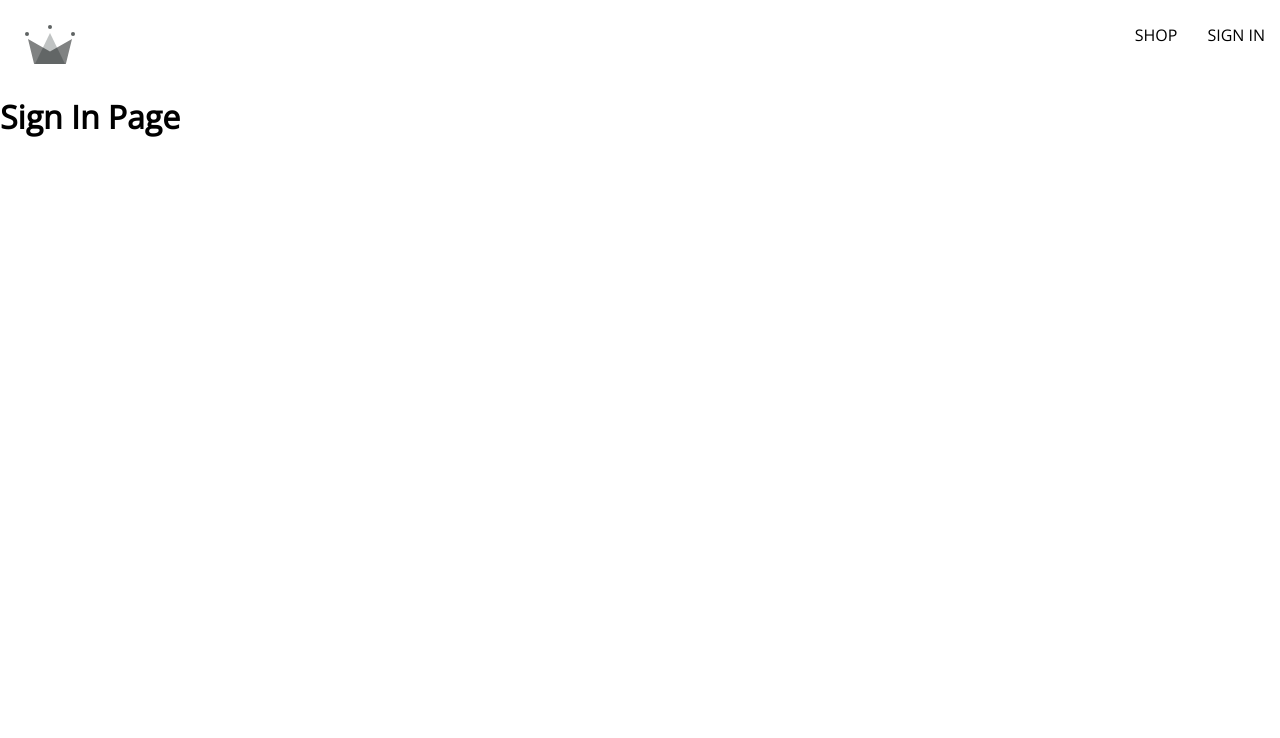
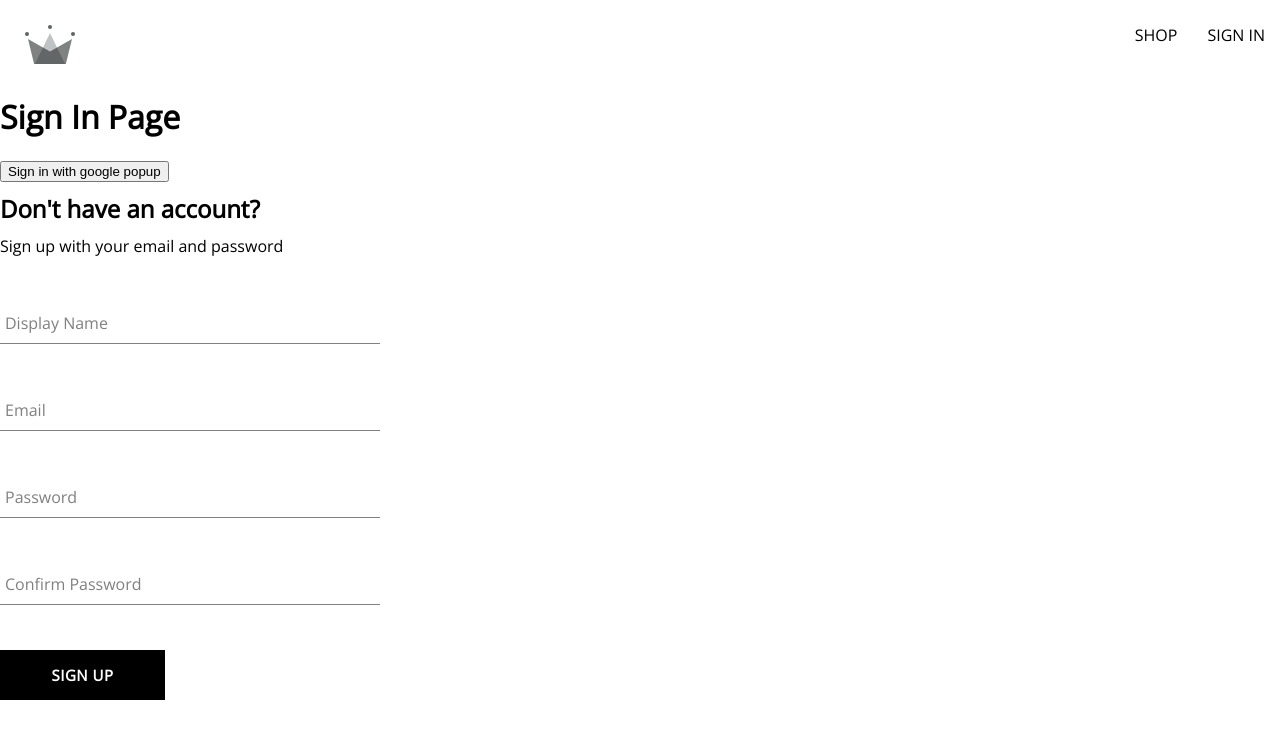
Before and after one commit to muyeenulislam/crown-clothing, a React (Create React App) app: page /sign-in in a window 1280 px wide. Shown: the top 738 px of the page. Built offline with nearby package versions, Linux system fonts and the light colour scheme.

Commit message:
added signup

```diff
--- /dev/null
+++ b/src/components/button/button.component.jsx
@@ -0,0 +1,18 @@
+import './button.styles.scss';
+
+const BUTTON_TYPE_CLASSES = {
+  google: 'google-sign-in',
+  inverted: 'inverted',
+};
+const Button = ({ children, buttonType, ...otherProps }) => {
+  return (
+    <button
+      className={`button-container ${BUTTON_TYPE_CLASSES[buttonType]}`}
+      {...otherProps}
+    >
+      {children}
+    </button>
+  );
+};
+
+export default Button;
--- /dev/null
+++ b/src/components/button/button.styles.scss
@@ -0,0 +1,46 @@
+.button-container {
+  min-width: 165px;
+  width: auto;
+  height: 50px;
+  letter-spacing: 0.5px;
+  line-height: 50px;
+  padding: 0 35px 0 35px;
+  font-size: 15px;
+  background-color: black;
+  color: white;
+  text-transform: uppercase;
+  font-family: 'Open Sans';
+  font-weight: bolder;
+  border: none;
+  cursor: pointer;
+  display: flex;
+  justify-content: center;
+
+  &:hover {
+    background-color: white;
+    color: black;
+    border: 1px solid black;
+  }
+
+  &.google-sign-in {
+    background-color: #4285f4;
+    color: white;
+
+    &:hover {
+      background-color: #357ae8;
+      border: none;
+    }
+  }
+
+  &.inverted {
+    background-color: white;
+    color: black;
+    border: 1px solid black;
+
+    &:hover {
+      background-color: black;
+      color: white;
+      border: none;
+    }
+  }
+}
--- /dev/null
+++ b/src/components/form-input/form-input.component.jsx
@@ -0,0 +1,20 @@
+import './form-input.styles.scss';
+
+const FormInput = ({ label, ...otherProps }) => {
+  return (
+    <div className="group">
+      <input className="form-input" {...otherProps} />
+      {label && (
+        <label
+          className={`${
+            otherProps.value.length ? 'shrink' : ''
+          } form-input-label`}
+        >
+          {label}
+        </label>
+      )}
+    </div>
+  );
+};
+
+export default FormInput;
--- /dev/null
+++ b/src/components/form-input/form-input.styles.scss
@@ -0,0 +1,54 @@
+$sub-color: grey;
+$main-color: black;
+
+@mixin shrinkLabel {
+  top: -14px;
+  font-size: 12px;
+  color: $main-color;
+}
+
+.group {
+  position: relative;
+  margin: 45px 0;
+
+  .form-input {
+    background: none;
+    background-color: white;
+    color: $sub-color;
+    font-size: 18px;
+    padding: 10px 10px 10px 5px;
+    display: block;
+    width: 100%;
+    border: none;
+    border-radius: 0;
+    border-bottom: 1px solid $sub-color;
+    margin: 25px 0;
+
+    &:focus {
+      outline: none;
+    }
+
+    &:focus ~ .form-input-label {
+      @include shrinkLabel();
+    }
+  }
+
+  input[type='password'] {
+    letter-spacing: 0.3em;
+  }
+
+  .form-input-label {
+    color: $sub-color;
+    font-size: 16px;
+    font-weight: normal;
+    position: absolute;
+    pointer-events: none;
+    left: 5px;
+    top: 10px;
+    transition: 300ms ease all;
+
+    &.shrink {
+      @include shrinkLabel();
+    }
+  }
+}
--- /dev/null
+++ b/src/components/sign-up-form/sign-up-form.component.jsx
@@ -0,0 +1,101 @@
+import { useState } from 'react';
+import {
+  createAuthUserWithEmailAndPassword,
+  createUserDocumentFromAuth,
+} from '../../utils/firebase/firebase.utils';
+import FormInput from '../form-input/form-input.component';
+import './sign-up-form.styles.scss';
+import Button from '../button/button.component';
+
+const defaultFormFields = {
+  displayName: '',
+  email: '',
+  password: '',
+  confirmPassword: '',
+};
+
+const SignUpForm = () => {
+  const [formFields, setFormFields] = useState(defaultFormFields);
+
+  const { displayName, email, password, confirmPassword } = formFields;
+
+  const resetFormFields = () => {
+    setFormFields(defaultFormFields);
+  };
+
+  const handleSubmit = async (event) => {
+    event.preventDefault();
+
+    if (password !== confirmPassword) {
+      alert('passwords dont match');
+      return;
+    }
+
+    try {
+      const { user } = await createAuthUserWithEmailAndPassword(
+        email,
+        password
+      );
+
+      await createUserDocumentFromAuth(user, { displayName });
+      resetFormFields();
+    } catch (err) {
+      if (err.code === 'auth/email-already-in-use') {
+        alert('email already in use');
+      }
+      console.log(err);
+    }
+  };
+
+  const handleChange = (event) => {
+    const { name, value } = event.target;
+    setFormFields({ ...formFields, [name]: value });
+  };
+
+  return (
+    <div className="sign-up-container">
+      <h2>Don't have an account?</h2>
+      <span>Sign up with your email and password</span>
+      <form onSubmit={handleSubmit}>
+        <FormInput
+          label="Display Name"
+          type="text"
+          required
+          onChange={handleChange}
+          name="displayName"
+          value={displayName}
+        />
+
+        <FormInput
+          label="Email"
+          type="email"
+          required
+          onChange={handleChange}
+          name="email"
+          value={email}
+        />
+
+        <FormInput
+          label="Password"
+          type="password"
+          required
+          onChange={handleChange}
+          name="password"
+          value={password}
+        />
+
+        <FormInput
+          label="Confirm Password"
+          type="password"
+          required
+          onChange={handleChange}
+          name="confirmPassword"
+          value={confirmPassword}
+        />
+        <Button type="submit">Sign Up</Button>
+      </form>
+    </div>
+  );
+};
+
+export default SignUpForm;
--- /dev/null
+++ b/src/components/sign-up-form/sign-up-form.styles.scss
@@ -0,0 +1,8 @@
+.sign-up-container {
+  display: flex;
+  flex-direction: column;
+  width: 380px;
+  h2 {
+    margin: 10px 0;
+  }
+}
--- a/src/routes/sign-in/sign-in.component.jsx
+++ b/src/routes/sign-in/sign-in.component.jsx
@@ -1,7 +1,21 @@
+import {
+  signInWithGooglePopup,
+  createUserDocumentFromAuth,
+} from '../../utils/firebase/firebase.utils';
+
+import SignUpForm from '../../components/sign-up-form/sign-up-form.component';
+
 const SignIn = () => {
+  const logGoogleUser = async () => {
+    const { user } = await signInWithGooglePopup();
+    const userDocRef = await createUserDocumentFromAuth(user);
+  };
+
   return (
     <div>
       <h1>Sign In Page</h1>
+      <button onClick={logGoogleUser}>Sign in with google popup</button>
+      <SignUpForm />
     </div>
   );
 };
--- /dev/null
+++ b/src/utils/firebase/firebase.utils.js
@@ -0,0 +1,72 @@
+import { initializeApp } from 'firebase/app';
+import {
+  getAuth,
+  GoogleAuthProvider,
+  signInWithPopup,
+  signInWithRedirect,
+  createUserWithEmailAndPassword,
+} from 'firebase/auth';
+
+const firebaseConfig = {
+  apiKey: 'AIzaSyDDE7JSiVoNehm3mu-A2r3fuVoRT8mJKQM',
+  authDomain: 'crown-clothing-f932e.firebaseapp.com',
+  projectId: 'crown-clothing-f932e',
+  storageBucket: 'crown-clothing-f932e.appspot.com',
+  messagingSenderId: '221664235798',
+  appId: '1:221664235798:web:61e4ac70907b5f93d3c037',
+};
+
+import { getFirestore, doc, getDoc, setDoc } from 'firebase/firestore';
+
+// Initialize Firebase
+const firebaseApp = initializeApp(firebaseConfig);
+
+const googleProvider = new GoogleAuthProvider();
+
+googleProvider.setCustomParameters({
+  prompt: 'select_account',
+});
+
+export const auth = getAuth();
+
+export const signInWithGooglePopup = () =>
+  signInWithPopup(auth, googleProvider);
+
+export const signInWithGoogleRedirect = () =>
+  signInWithRedirect(auth, googleProvider);
+
+export const db = getFirestore();
+
+export const createUserDocumentFromAuth = async (
+  userAuth,
+  additionalInformation = {}
+) => {
+  if (!userAuth) return;
+
+  const userDocRef = doc(db, 'users', userAuth.uid);
+  const userSnapshot = await getDoc(userDocRef);
+
+  if (!userSnapshot.exists()) {
+    const { displayName, email } = userAuth;
+    const createdAt = new Date();
+
+    try {
+      await setDoc(userDocRef, {
+        displayName,
+        email,
+        createdAt,
+        ...additionalInformation,
+      });
+    } catch (err) {
+      console.log(err.message);
+    }
+  }
+
+  return userDocRef;
+};
+
+export const createAuthUserWithEmailAndPassword = async (email, password) => {
+  if (!email || !password) return;
+
+  return await createUserWithEmailAndPassword(auth, email, password);
+};
```
